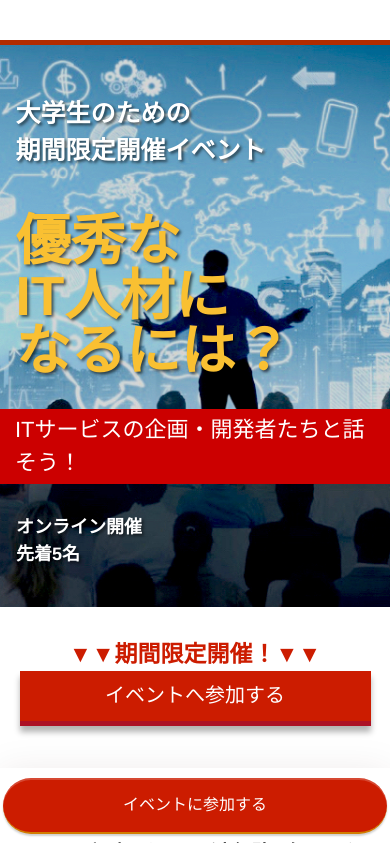
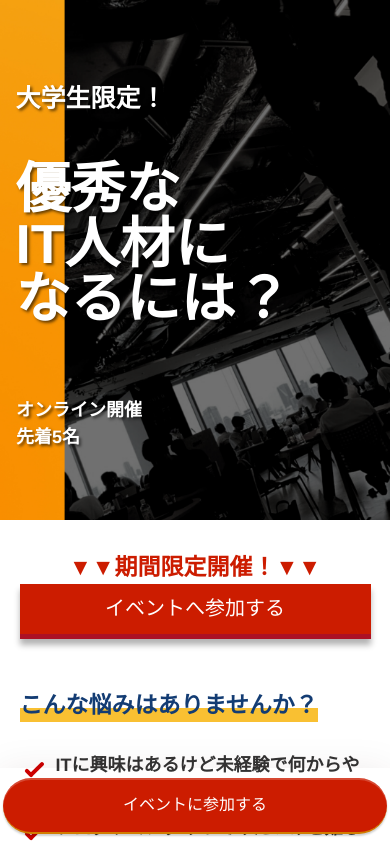
Before and after one commit to yuya-8/webmarke_lp, a PHP site: page / in a window 390 px wide. Shown: the top 843 px of the page. Run offline with PHP 8.4, Linux system fonts and the light colour scheme; some libraries are stand-ins or nearby versions.

Commit message:
ファーストビュー

```diff
--- a/index.html
+++ b/index.html
@@ -56,10 +56,10 @@
     <a href="#entry" id="h_entry">イベントへ参加する</a>
   </header>
   <div id="hero" class="clearfix">
-    <div id="topcopy">大学生のための<br>期間限定開催イベント
+    <div id="topcopy">大学生限定！
       <div id="topcopy_part">優秀な<br>IT人材に<br>なるには？</div>
     </div>
-    <div id="topdescription">ITサービスの企画・開発者たちと話そう！</div>
+    <!-- <div id="topdescription">ITサービスの企画・開発者たちと話そう！</div> -->
 
     <div id="topcopybottom">オンライン開催<br>
       先着5名<br></div>
@@ -189,11 +189,14 @@
                 <td>
                   <!-- <s>4/11(日)20:00~21:30</s>(満員御礼)<br>
                   <s>4/14(水)20:00~21:00</s>(満員御礼)<br> -->
-                  <s>4/17(土)14:00~15:00</s>(満員御礼)<br>
+                  <!-- <s>4/17(土)14:00~15:00</s>(満員御礼)<br> -->
                   <s>4/18(日)20:00~21:00</s>(満員御礼)<br>
-                  4/21(水)20:00~21:00<br>
+                  <s>4/21(水)20:00~21:00</s>(満員御礼)<br>
                   4/24(土)14:00~15:00<br>
-                  4/25(日)20:00~21:00
+                  4/25(日)20:00~21:00<br>
+                  4/28(水)20:00~21:00<br>
+                  5/1(土)14:00~15:00<br>
+                  5/2(日)20:00~21:00
                 </td>
               </tr>
               <tr>
@@ -252,9 +255,12 @@
                 <!-- <input type="radio" name="entry.1238054153" class="radio_button" value="4/14(水)20:00~21:00">4/14(水)20:00~21:00<br> -->
                 <!-- <input type="radio" name="entry.1238054153" class="radio_button" value="4/17(土)14:00~15:00">4/17(土)14:00~15:00<br> -->
                 <!-- <input type="radio" name="entry.1238054153" class="radio_button" value="4/18(日)20:00~21:00">4/18(日)20:00~21:00<br> -->
-                <input type="radio" name="entry.1238054153" class="radio_button" value="4/21(水)20:00~21:00">4/21(水)20:00~21:00<br>
+                <!-- <input type="radio" name="entry.1238054153" class="radio_button" value="4/21(水)20:00~21:00">4/21(水)20:00~21:00<br> -->
                 <input type="radio" name="entry.1238054153" class="radio_button" value="4/24(土)14:00~15:00">4/24(土)14:00~15:00<br>
                 <input type="radio" name="entry.1238054153" class="radio_button" value="4/25(日)20:00~21:00">4/25(日)20:00~21:00<br>
+                <input type="radio" name="entry.1238054153" class="radio_button" value="4/25(日)20:00~21:00">4/28(水)20:00~21:00<br>
+                <input type="radio" name="entry.1238054153" class="radio_button" value="4/25(日)20:00~21:00">5/1(土)14:00~15:00<br>
+                <input type="radio" name="entry.1238054153" class="radio_button" value="4/25(日)20:00~21:00">5/2(日)20:00~21:00<br>
               </dd>
             </dl>
 
--- a/main.css
+++ b/main.css
@@ -150,8 +150,8 @@ dd {
 }
 
 header {
-  border-bottom: 5px solid #b22c00;
-  height: 40px;
+  /* border-bottom: 5px solid #b22c00; */
+  /* height: 40px; */
   position: relative;
 }
 
@@ -201,7 +201,7 @@ footer {
 #topcopy_part {
   font-size: 50px;
   font-weight: bold;
-  color: #f9c032;
+  color: #fff;
   text-shadow: 2px 2px 3px rgba(0, 0, 0, 0.6);
 }
 
@@ -1413,8 +1413,8 @@ li.four-item:nth-child(even) {
     text-align: left;
     width: 92%;
     margin: 0 auto;
-    margin-top: 50px;
-    margin-bottom: 30px;
+    margin-top: 80px;
+    margin-bottom: 70px;
     text-shadow: 2px 2px 3px rgba(0, 0, 0, 0.6);
   }
 
@@ -1423,7 +1423,7 @@ li.four-item:nth-child(even) {
     line-height: 1.0;
     font-weight: bold;
     margin-top: 45px;
-    color: #f9c032;
+    color: #fff;
     text-shadow: 2px 2px 3px rgba(0, 0, 0, 0.6);
   }
 
@@ -1435,7 +1435,7 @@ li.four-item:nth-child(even) {
     text-align: left;
     text-shadow: 2px 2px 3px rgba(0, 0, 0, 0.6);
     margin-top: 30px;
-    margin-bottom: 40px;
+    margin-bottom: 70px;
   }
 
   #topcopybottom span {
@@ -1615,7 +1615,7 @@ li.four-item:nth-child(even) {
     text-align: center;
     position: relative;
     /* background: url(hero-bg.jpg) no-repeat center top; */
-    background: url(main.jpeg) no-repeat center top;
+    background: url(ad.png) no-repeat center top;
     height: auto;
     width: 100%;
     margin-bottom: 30px;
```
Also changed, not shown: ad.png (added).
